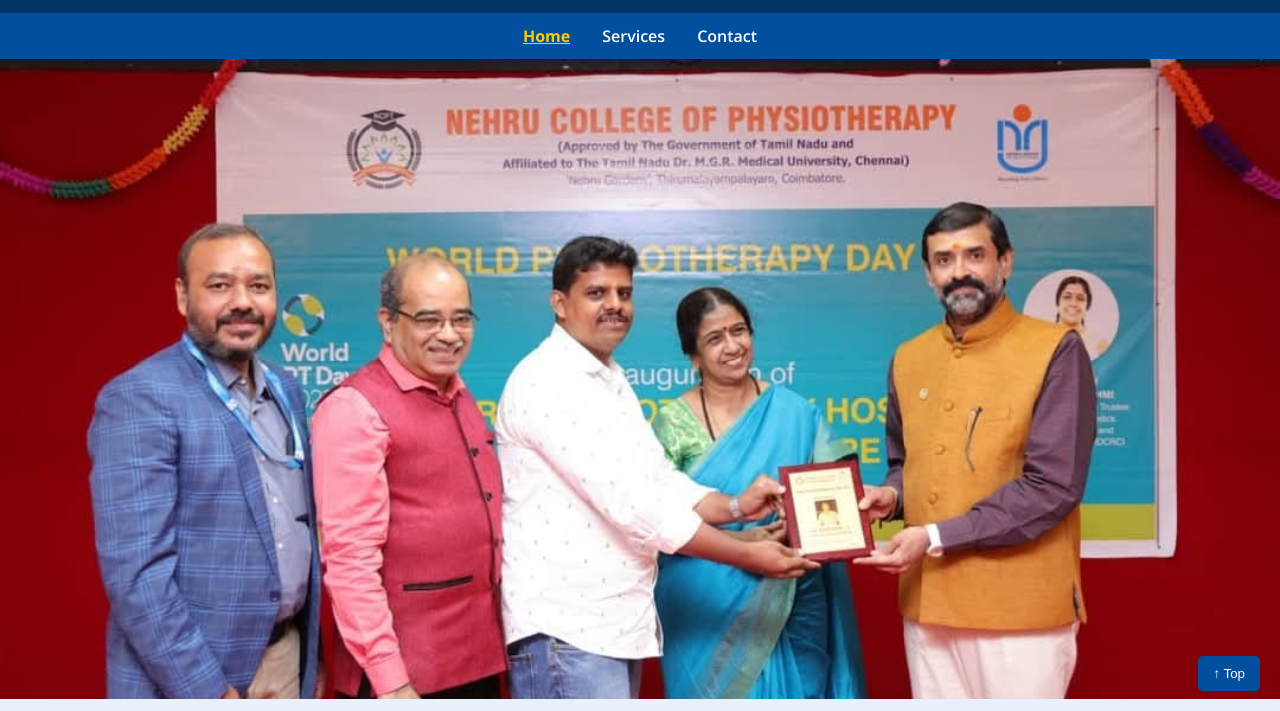
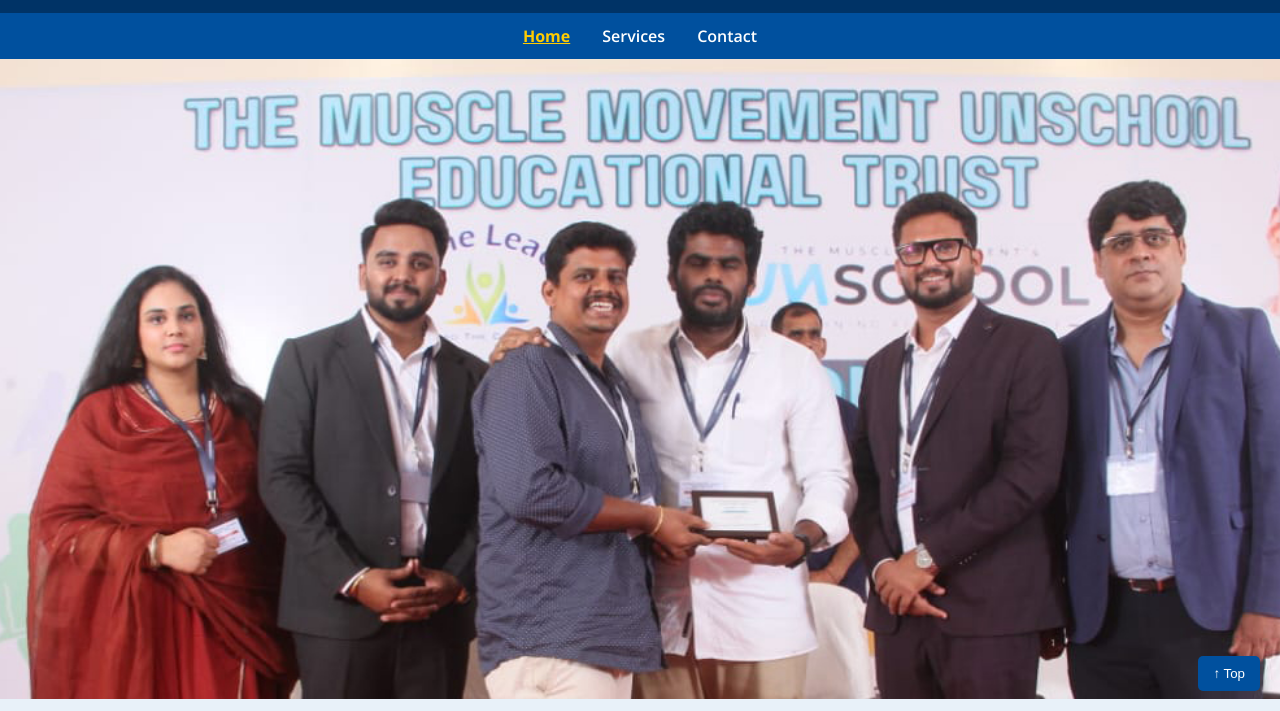
Before and after one commit to SilverStark248/MahizhiniClinic, a plain HTML site: page index.html in a window 1280 px wide. Shown: the part 89-800 px from the top of the page. Drawn offline with nearby package versions, Linux system fonts and the light colour scheme.

Commit message:
NEW Changes

```diff
--- a/index.html
+++ b/index.html
@@ -35,7 +35,7 @@
   <div class="hero">
     <div class="slideshow">
       <div class="slide" style="background-image: url('images/Untitled\ slide1.png');"></div>
-      <div class="slide" style="background-image: url('images/472152784_122097627650712644_5711426645363060821_n.jpg');"></div>
+      <div class="slide" style="background-image: url('images/IMG-20250404-WA0001.jpg');"></div>
       <div class="slide" style="background-image: url('images/471968518_122097624446712644_4690143100868561958_n.jpg');"></div>
     </div>
   </div>
```
Also changed, not shown: googlec391f4947ff7b992.html (added, +1 -0 lines), services.html (+1 -1 lines), images/471968518_122097624446712644_4690143100868561958_n.jpg, images/IMG-20250404-WA0001.jpg (added), images/Untitled.jpg (added).
